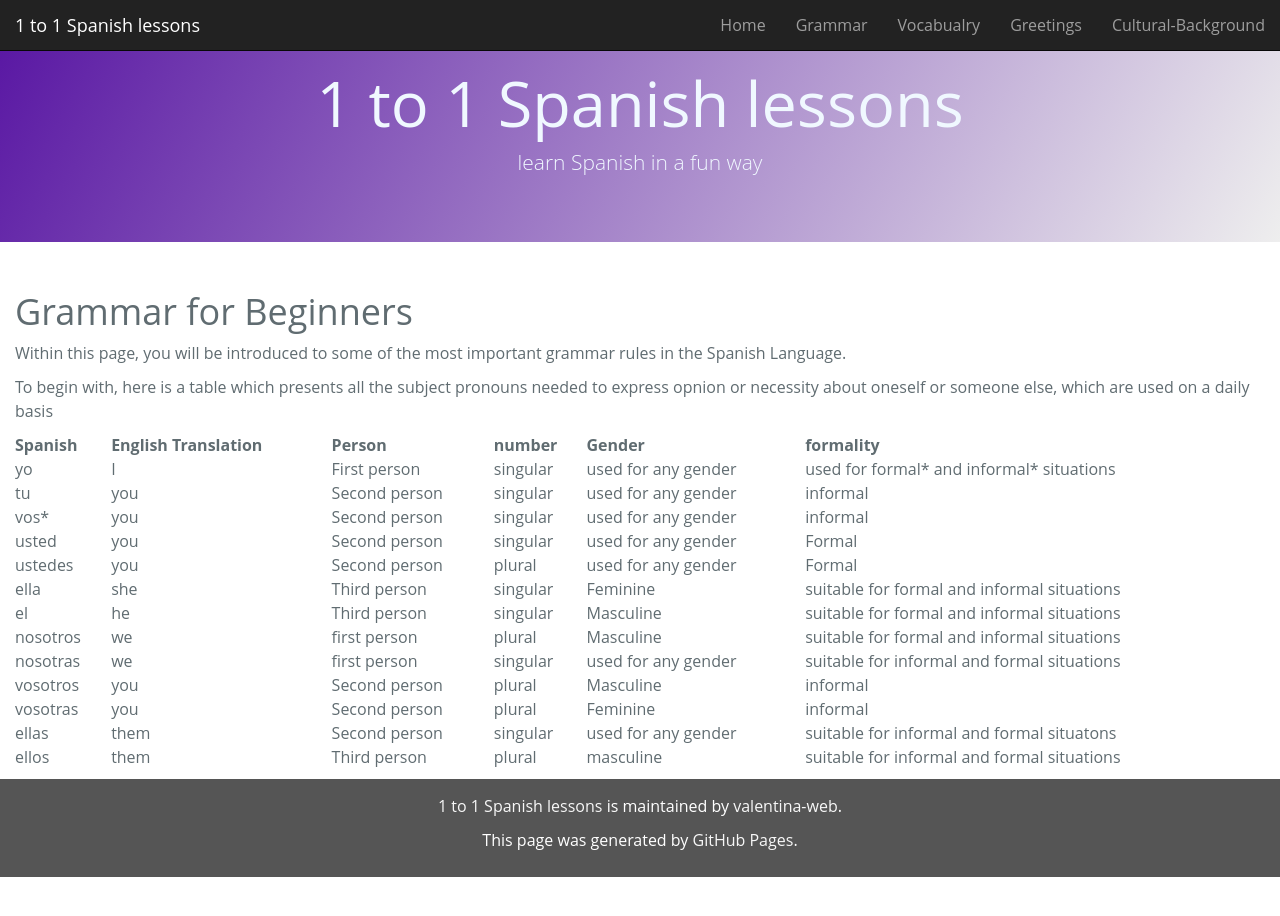
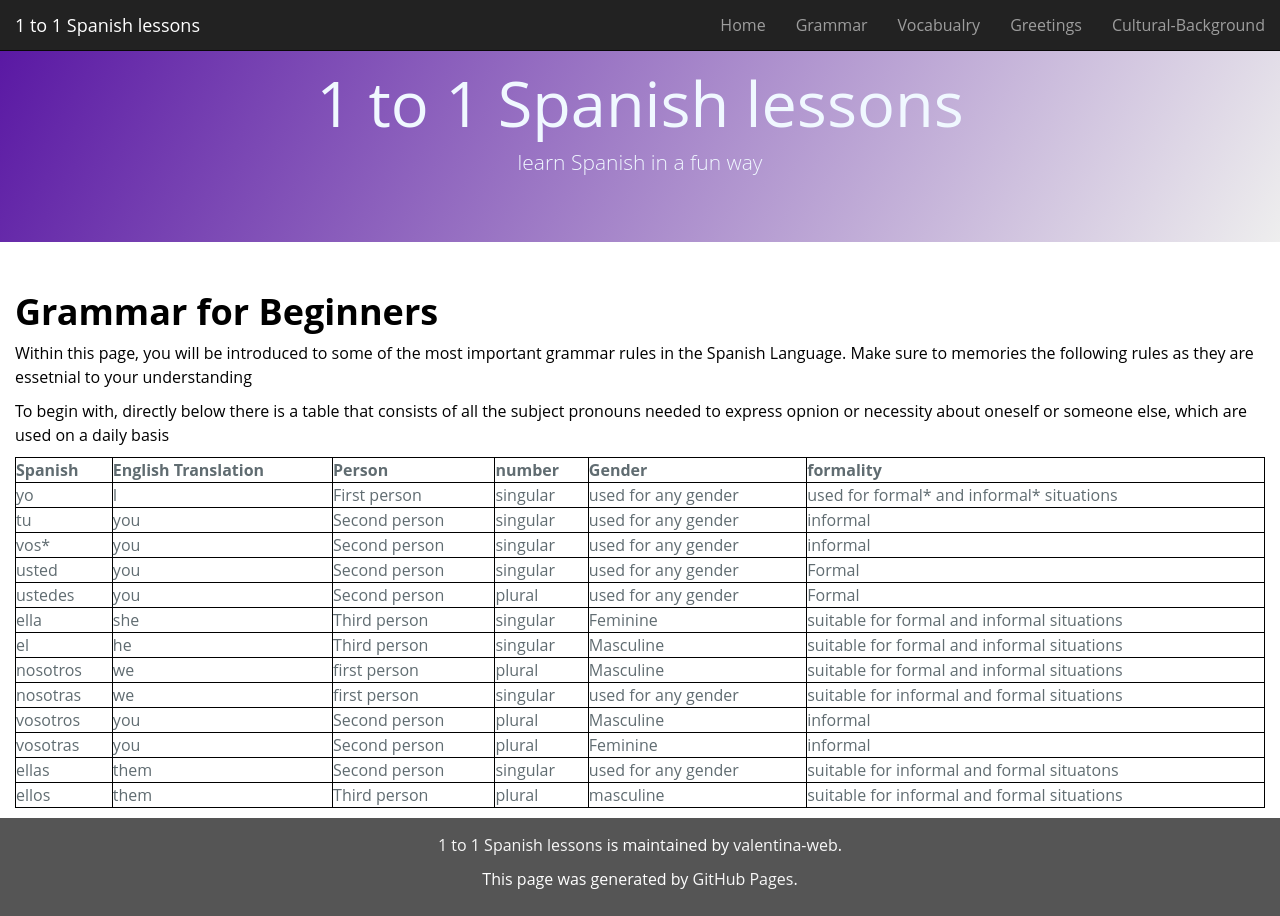
Before and after one commit to valentina-web/SML5202-2020-Final-Valentina, a Jekyll site: the page built from page2.md, in a window 1280 px wide. Built offline with Jekyll 4.4.1, drawn with Linux system fonts in a browser that asks for light colours; our own code applies the rules of GitHub Pages for plain Markdown files.

Commit message:
Update page2.md

```diff
--- a/page2.md
+++ b/page2.md
@@ -1,8 +1,18 @@
-<h1>Grammar for Beginners</h1>
+<h1 style="color:black;"><b>Grammar for Beginners</b></h1>
 
-<p>Within this page, you will be introduced to some of the most important grammar rules in the Spanish Language.</p>
+<p style="color:black;">Within this page, you will be introduced to some of the most important grammar rules in the Spanish Language. Make sure to memories the following rules as they are essetnial to your understanding</p>
 
-<P>To begin with, here is a table which presents all the subject pronouns needed to express opnion or necessity about oneself or someone else, which are used on a daily basis<p>
+<P style="color:black;">To begin with, directly below there is a table that consists of all the subject pronouns needed to express opnion or necessity about oneself or someone else, which are used on a daily basis<p>
+
+<html>
+<head>
+<style>
+table, th, td {
+  border: 1px solid black;
+}
+</style>
+</head>
+<body>
 
 <table style="width:100%">
   <tr>
```
